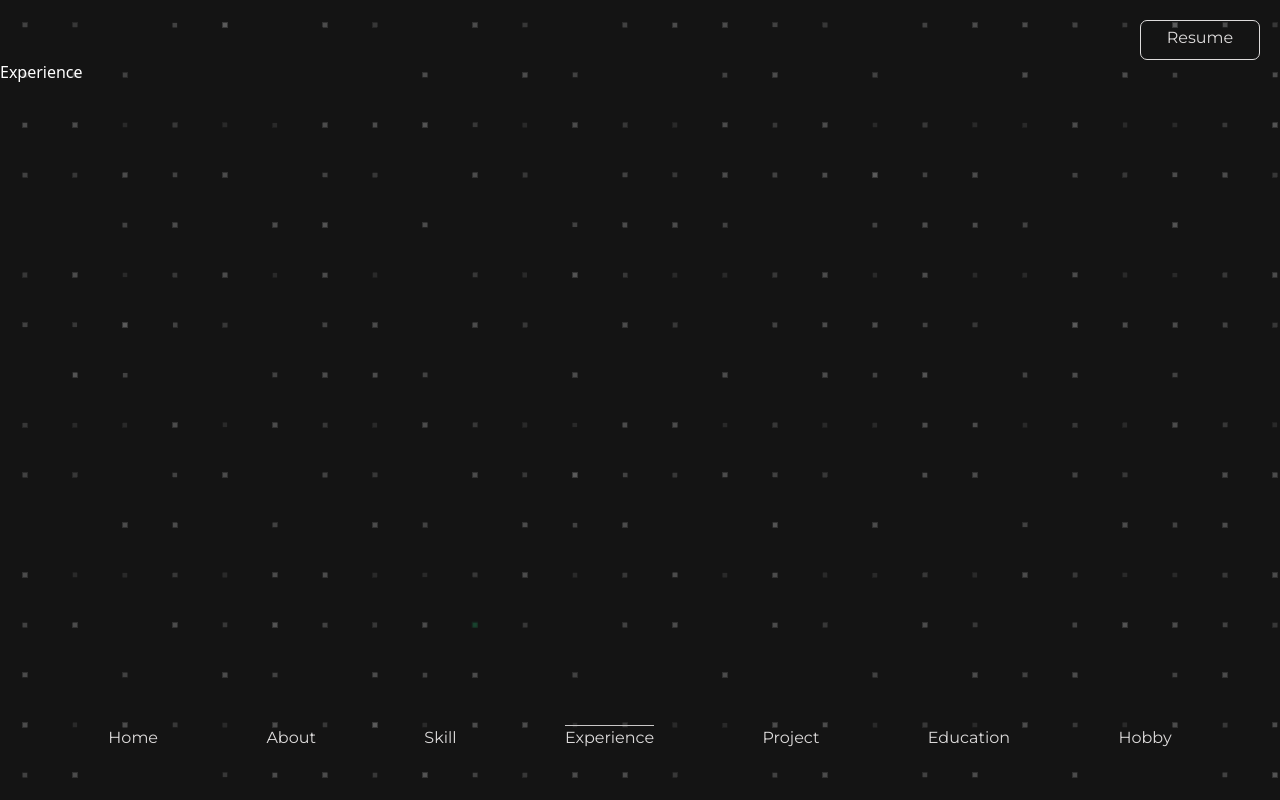
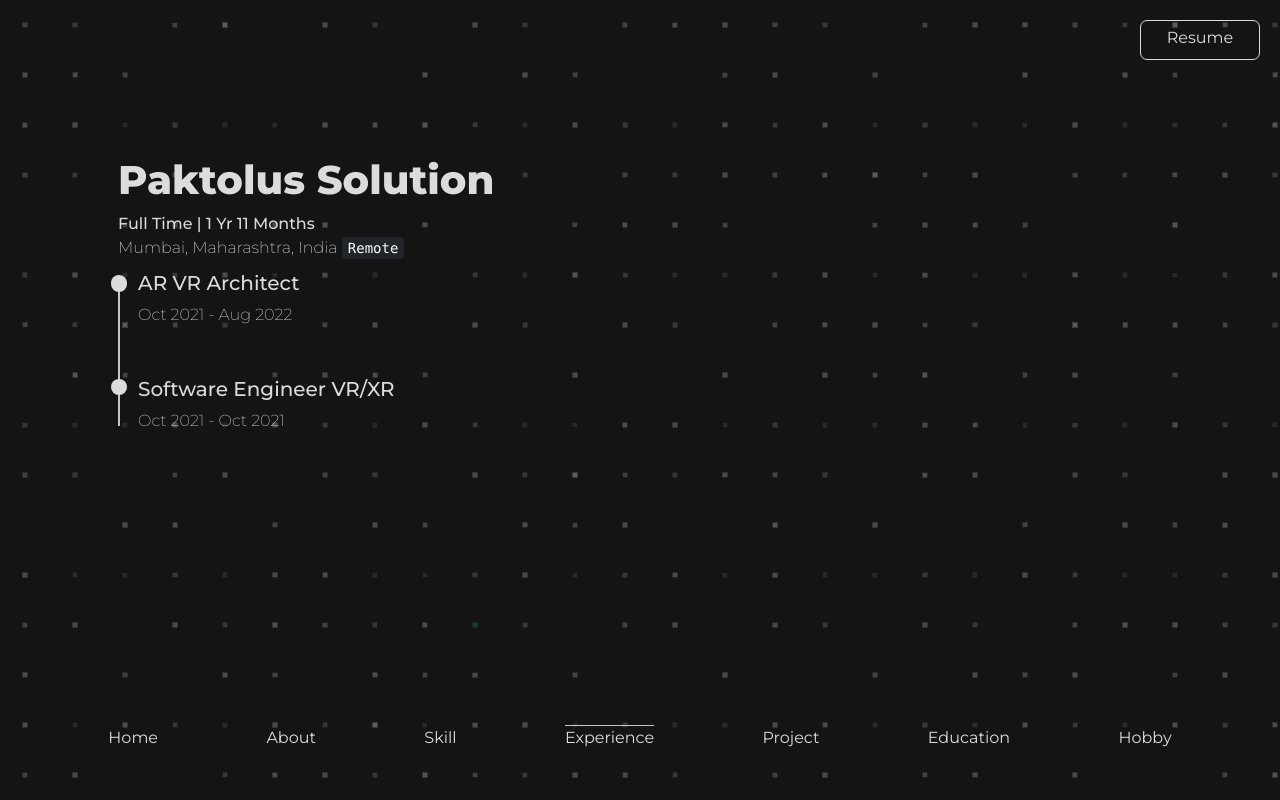
Before and after one commit to deepakmp444/deepakkumar.work, a React (Vite) app: page /experience in a window 1280 px wide. Built offline with nearby package versions, Linux system fonts and the light colour scheme.

Commit message:
experience added

```diff
--- a/src/index.css
+++ b/src/index.css
@@ -162,9 +162,31 @@ div a.active {
   background: rgba(176, 172, 172, 0.2);
 }
 
-
 .prevent-select {
   -webkit-user-select: none; /* Safari */
   -ms-user-select: none; /* IE 10 and IE 11 */
   user-select: none; /* Standard syntax */
 }
+
+.vl {
+  border-left: 2px solid #c9c7c7;
+  height: 150px;
+}
+
+/* li {
+  list-style: none;
+  font-size: 20px;
+}
+
+li:before {
+  content: "·";
+  font-size: 120px;
+  vertical-align: middle;
+  line-height: 20px;
+} */
+.pointCSS {
+  width: 16.42px;
+  height: 16.42px;
+  background: #dddbdb;
+  border-radius: 10px;
+}
--- a/src/page/Experience.jsx
+++ b/src/page/Experience.jsx
@@ -7,9 +7,42 @@ function Experience() {
       animate={{ opacity: 1, nsition: { duration: 1 } }}
       exit={{ opacity: 0, nsition: { duration: 1 } }}
       variants={{ visible: { transition: { staggerChildren: 0.3 } } }}
-      className="text-white"
+      className="text-white container p-5"
     >
-      Experience
+      <h1 className="addFont fontWeight900 heading-color mt-5">
+        Paktolus Solution
+      </h1>
+
+      <div className="addFont fontWeight500 heading-color">
+        <span>Full Time</span> | <span>1 Yr 11 Months</span>
+      </div>
+      <div className="addFont fontWeight500 heading-color">
+        <span className="fontWeight200">Mumbai, Maharashtra, India</span>{" "}
+        <span>
+          {" "}
+          <kbd>Remote</kbd>{" "}
+        </span>
+      </div>
+      <section className="addFont mt-3">
+        <div className="vl"></div>
+        <div style={{ marginTop: "-155px", marginLeft: "20px" }}>
+          <h5 className="heading-color">AR VR Architect </h5>
+          <p className="sub-heading-color fontWeight200">Oct 2021 - Aug 2022</p>
+        </div>
+        <div style={{ marginTop: "50px", marginLeft: "20px" }}>
+          <h5 className="heading-color"> Software Engineer VR/XR</h5>
+          <p className="sub-heading-color fontWeight200">Oct 2021 - Oct 2021</p>
+        </div>
+      </section>
+      <div
+        className="pointCSS"
+        style={{ marginTop: "-70px", marginLeft: "-7px" }}
+      ></div>
+
+      <div
+        className="pointCSS"
+        style={{ marginTop: "-120px", marginLeft: "-7px" }}
+      ></div>
     </motion.div>
   );
 }
```
